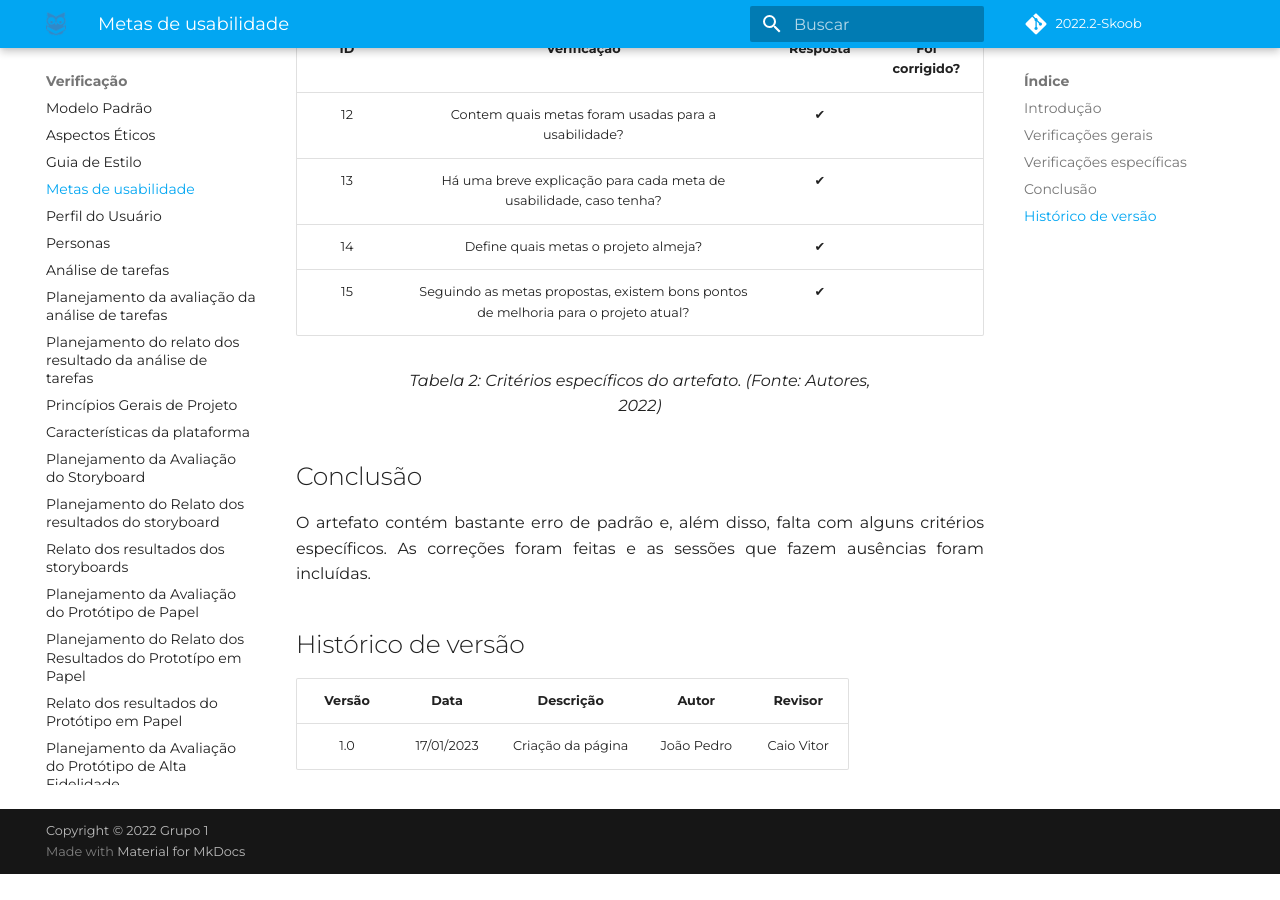
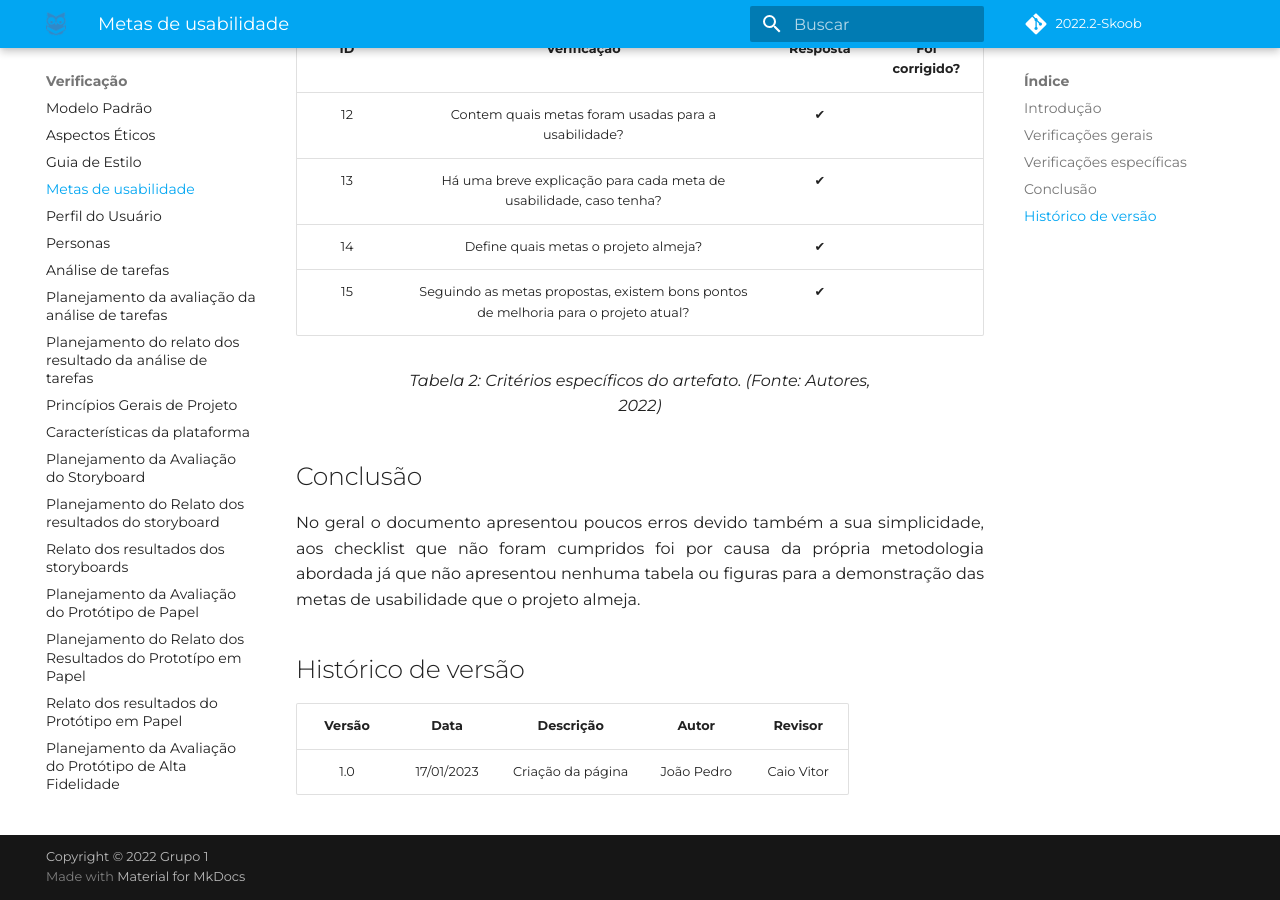
Before and after one commit to Interacao-Humano-Computador/2022.2-Skoob, an MkDocs documentation site: the page built from docs/verificacoes/metas-usabilidade-verificacao.md, in a window 1280 px wide and 900 px high, scrolled down 1613 px. Built offline with MkDocs 1.6.1 and Material for MkDocs 9.7.7, drawn with Linux system fonts in a browser that asks for light colours; some web fonts are replaced; comment, search, counter and statistics services are not loaded; before the commit the page ends 2487 px from its top, so only the background shows below that.

Commit message:
Alterando conclusão

```diff
--- a/docs/verificacoes/metas-usabilidade-verificacao.md
+++ b/docs/verificacoes/metas-usabilidade-verificacao.md
@@ -63,8 +63,7 @@
 
 
 ## Conclusão
-<p align="justify">O artefato contém bastante erro de padrão e, além disso, falta com alguns critérios específicos. As correções foram feitas e as sessões que fazem ausências foram incluídas.</p>
-
+<p align="justify">No geral o documento apresentou poucos erros devido também a sua simplicidade, aos checklist que não foram cumpridos foi por causa da própria metodologia abordada já que não apresentou nenhuma tabela ou figuras para a demonstração das metas de usabilidade que o projeto almeja.</p>
 
 
 
```
